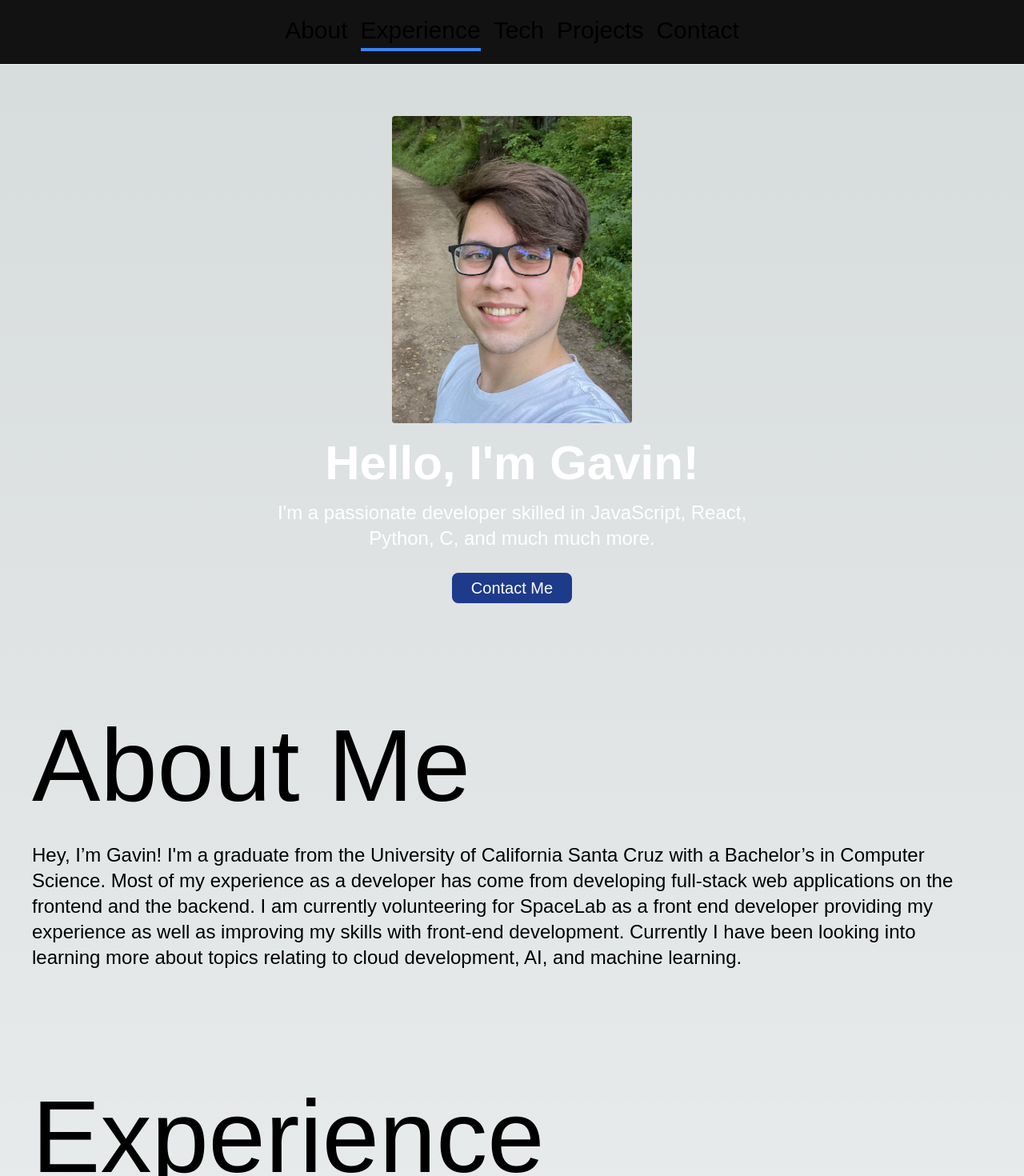
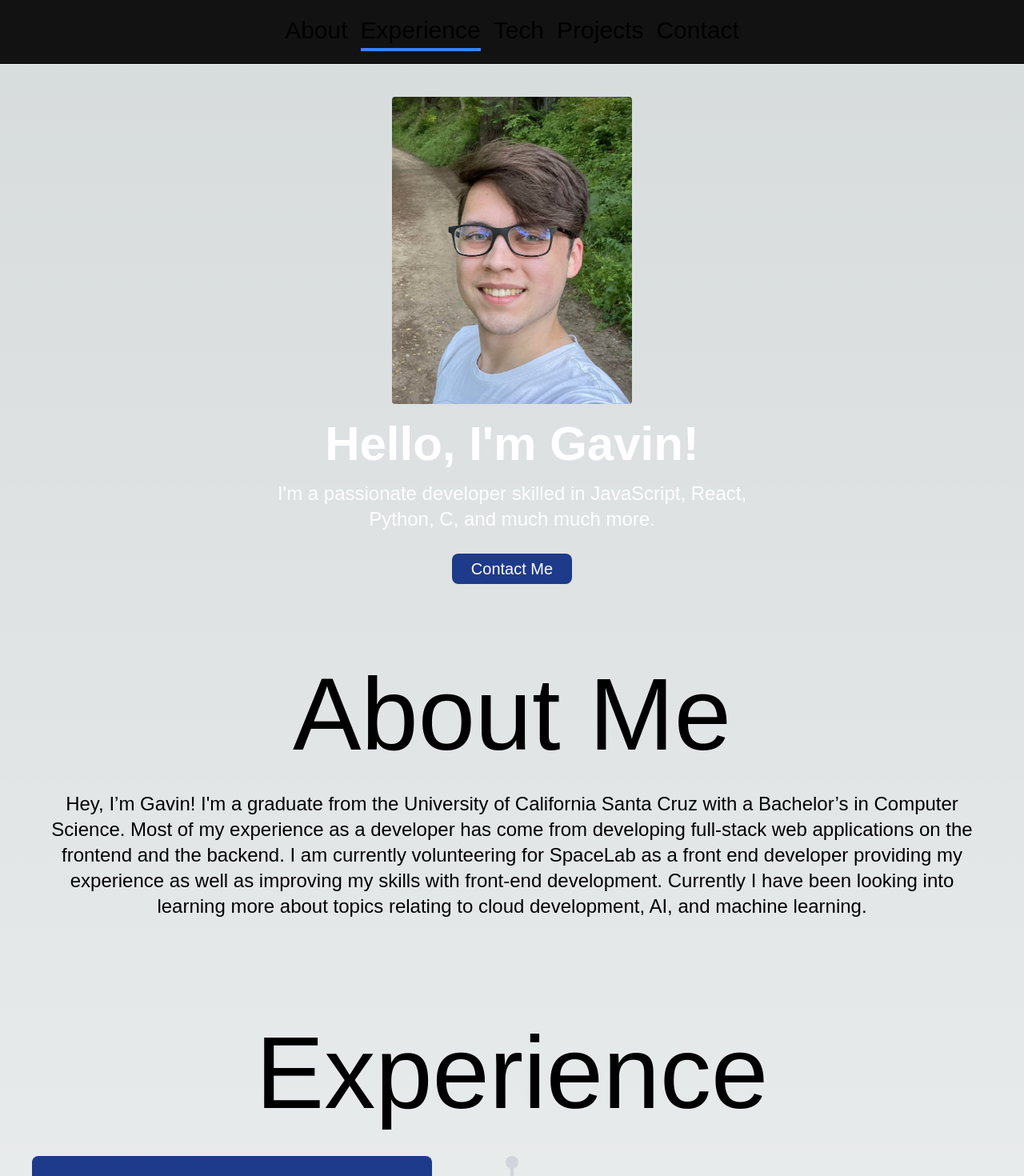
Before and after one commit to Gav1012/portfoliov2, a Next.js app: page / in a window 1280 px wide. Shown: the top 1470 px of the page at 80% size. Built offline with nearby package versions, Linux system fonts and the light colour scheme; no server answers.

Commit message:
updated styling to be more consistent and fix scrolling header bugs

```diff
--- a/src/app/components/about.tsx
+++ b/src/app/components/about.tsx
@@ -1,8 +1,8 @@
 export default function About() {
     return (
-        <section id="about" className="py-20 px-10">
-            <h1 className="text-7xl md:text-9xl mb-8">About Me</h1>
-            <p className="text-2xl max-w-6xl break-words">
+        <section id="about" className="py-16 px-10 scroll-mt-20">
+            <h1 className="text-7xl md:text-9xl mb-8 text-center">About Me</h1>
+            <p className="text-2xl max-w-6xl text-center mx-auto">
                 Hey, I’m Gavin! I'm a graduate from the University of California Santa Cruz with a Bachelor’s in Computer Science. Most of my experience
                 as a developer has come from developing full-stack web applications on the frontend and the backend. I am currently
                 volunteering for SpaceLab as a front end developer providing my experience as well as improving my skills with front-end development.
--- a/src/app/components/contact.tsx
+++ b/src/app/components/contact.tsx
@@ -19,11 +19,11 @@ export default function Contact() {
 
     return (
         <section id="contact" className="py-16 px-10">
-            <h1 className="text-7xl md:text-9xl mb-8">Say Hello</h1>
-            <p className="text-2xl max-w-2xl break-words">
+            <h1 className="text-7xl md:text-9xl mb-8 text-center">Say Hello</h1>
+            <p className="text-2xl break-words text-center">
                 Here are my social links, resume, and email
             </p>
-            <div className="flex justify-start space-x-5 py-5">
+            <div className="flex justify-center items-center space-x-5 py-5">
                 <a
                     href="https://www.linkedin.com/in/gavin-poley/"
                     target="_blank"
@@ -53,7 +53,6 @@ export default function Contact() {
                         <FaEnvelope className="text-8xl border border-transparent rounded p-1 hover:border-blue-400 transition-all duration-300 hover:scale-105" />
                     </a>
                 </div>
-
             </div>
         </section>
     )
--- a/src/app/components/experience.tsx
+++ b/src/app/components/experience.tsx
@@ -20,8 +20,8 @@ const experiences = [
 
 export default function Experience() {
   return (
-    <section id="experience" className="py-16 px-10">
-      <h1 className="text-7xl md:text-9xl mb-8">Experience</h1>
+    <section id="experience" className="py-16 px-10 scroll-mt-20">
+      <h1 className="text-7xl md:text-9xl mb-10 text-center">Experience</h1>
       <div className="relative">
         <div className="border-l-4 border-gray-300 absolute h-full left-1/2 transform -translate-x-1/2"></div>
         <ul className="space-y-12">
--- a/src/app/components/hero.tsx
+++ b/src/app/components/hero.tsx
@@ -2,7 +2,7 @@ import Image from 'next/image';
 
 export default function Hero() {
     return (
-        <section id="hero" className="text-white py-16 flex items-center justify-center">
+        <section id="hero" className="text-white my-10 flex items-center justify-center">
           <div className="text-center">
             <div className="flex justify-center items-center mb-5">
               <Image
--- a/src/app/components/projects.tsx
+++ b/src/app/components/projects.tsx
@@ -19,8 +19,8 @@ export default function Projects() {
   }, []);
 
   return (
-    <section id="projects" className="py-16 px-10">
-      <h1 className="text-7xl md:text-9xl mb-8">Projects</h1>
+    <section id="projects" className="py-16 px-10 scroll-mt-20">
+      <h1 className="text-7xl md:text-9xl mb-8 text-center">Projects</h1>
       <div className="grid md:grid-cols-2 lg:grid-cols-2 gap-12">
         {projects.map((project) => (
           <div key={project.id} className="bg-blue-900 p-8 rounded-xl border border-transparent rounded hover:border-blue-100 transition-all duration-300 transform hover:scale-105">
```
